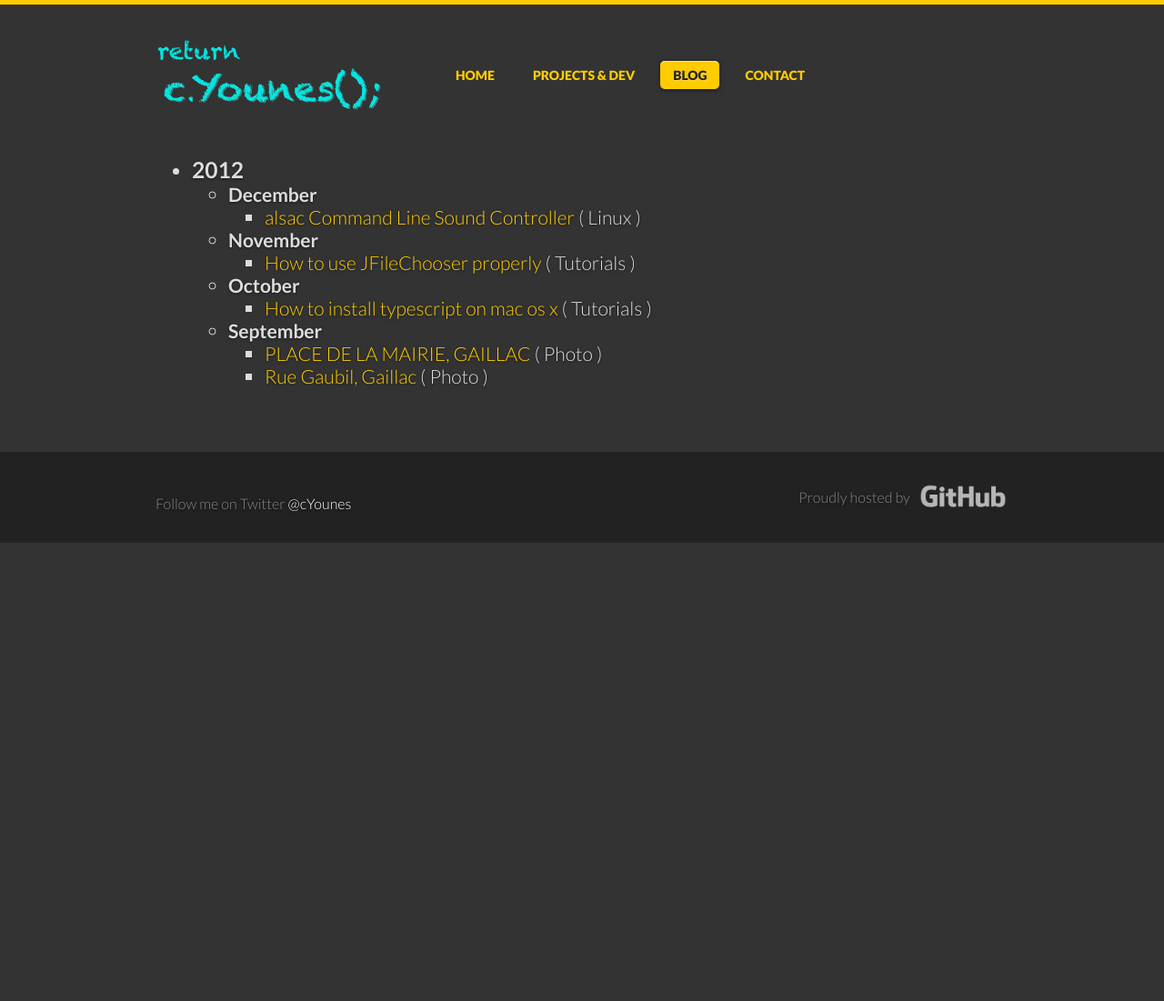
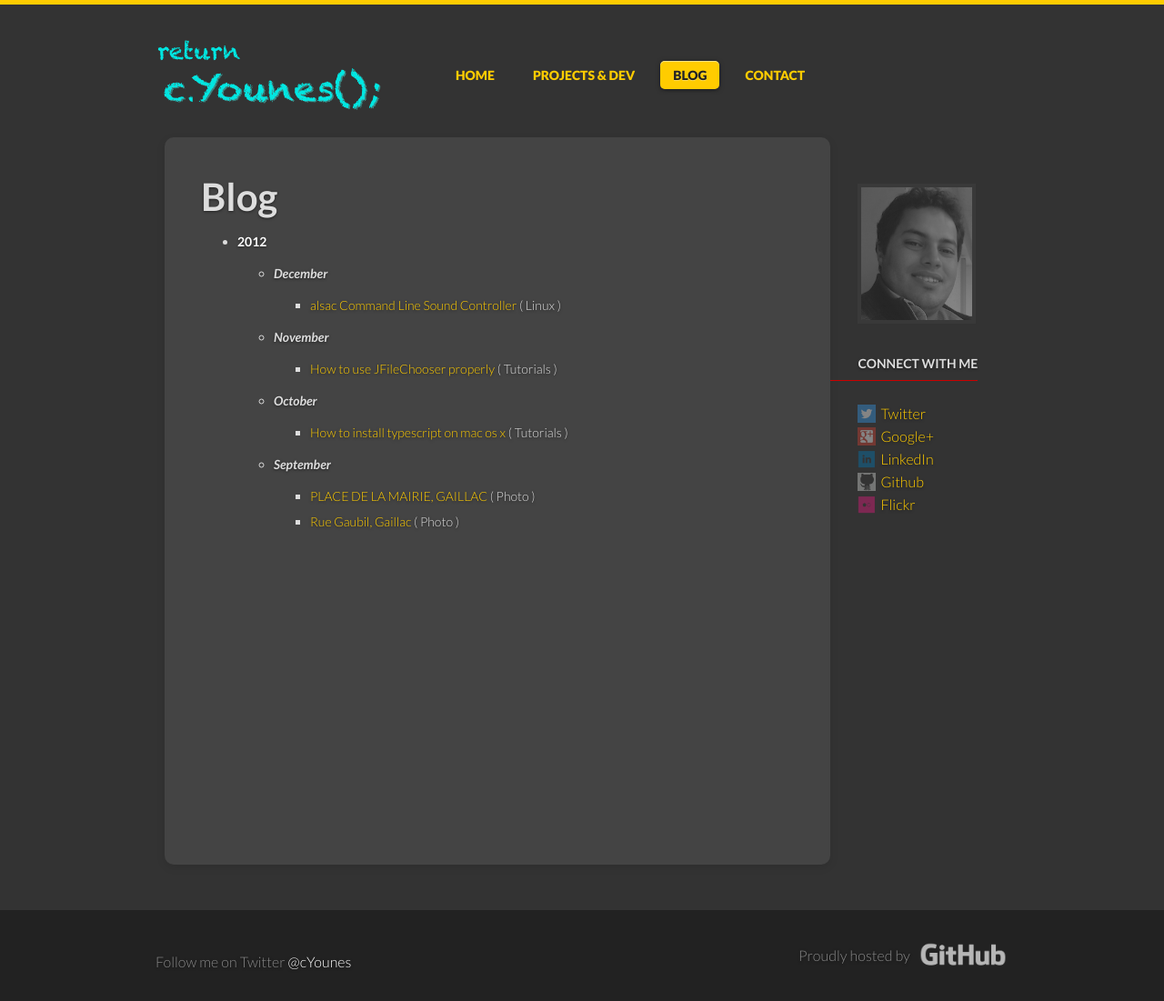
Before and after one commit to cyounes/cyounes.github.io, a Jekyll site: the page built from blog/index.html, in a window 1280 px wide. Shown: the whole page at 91% size. Built offline with Jekyll 4.4.1, drawn with Linux system fonts in a browser that asks for light colours; some web fonts are replaced; Markdown is read by kramdown in place of the engine named in the settings; before the commit the page ends 900 px from its top, so only the background shows below that.

```diff
--- a/_layouts/news.html
+++ b/_layouts/news.html
@@ -1,10 +1,10 @@
 ---
-layout: default
+layout: page
 title: Blog
 ---
 <section class="news">
   <div class="grid">
-    <div class="unit four-fifths">
+    <div class="unit four-fifths" style="font-size:14px;">
       <ul>
         {% for post in site.posts %}
 
@@ -17,10 +17,10 @@ title: Blog
 
             {% if forloop.first %}
                     <!-- year -->
-                    <li><H3>{{ post.date | date: '%Y' }}</h3>
+                    <li><h4>{{ post.date | date: '%Y' }}</h4>
                         <ul>
                             <!-- month -->
-                            <li><h4>{{ post.date | date: '%B' }}</h4>
+                            <li><h5>{{ post.date | date: '%B' }}</h5>
                                 <ul>
             {% else %}
                 <!-- all other posts -->
@@ -32,17 +32,17 @@ title: Blog
                     </li>
                     <!-- /year -->
                     <!-- year -->
-                    <li><h3>{{ post.date | date: '%Y' }}</h3>
+                    <li><h4>{{ post.date | date: '%Y' }}</h4>
                         <ul>
                             <!-- month -->
-                            <li><h4>{{ post.date | date: '%B' }}</h4>
+                            <li><h5>{{ post.date | date: '%B' }}</h5>
                                 <ul>
                     {% elsif month != nmonth %}
                                 </ul>
                             </li>
                             <!-- /month -->
                             <!-- month -->
-                            <li><h4>{{ post.date | date: '%B' }}</h4>
+                            <li><h5>{{ post.date | date: '%B' }}</h5>
                                 <ul>
                     {% endif %}
            {% endif %}
--- a/_layouts/news_item.html
+++ b/_layouts/news_item.html
@@ -18,7 +18,7 @@ layout: post
     </span>
     <a href="https://plus.google.com/u/0/{{ site.googleplus_id }}" class="post-author">
         <img src="https://plus.google.com/s2/photos/profile/{{ site.googleplus_id }}" class="avatar" />
-    </a>by <a href="https://plus.google.com/u/0/{{ site.googleplus_id }}">{{ site.site_owner }}</a>
+    </a>by <a href="https://plus.google.com/u/0/{{ site.googleplus_id }}?rel=author">{{ site.site_owner }}</a>
     <!--
     <a href="https://github.com/{{ page.author }}" class="post-author">
       <img src="https://github.com/{{ page.author }}.png" class="avatar" />
--- /dev/null
+++ b/_layouts/page.html
@@ -0,0 +1,24 @@
+---
+layout: default
+---
+
+  <section class="docs">
+    <div class="grid">
+
+        <!-- {% include docs_contents_mobile.html %} -->
+
+      <div class="unit four-fifths">
+        <article>
+        <!-- <h1>{{ page.title }}</h1> -->
+        <h1>{{ page.title }}</h1>
+          {{ content }}
+          <!-- {% include section_nav.html %} -->
+        </article>
+      </div>
+
+      <!-- {% include docs_contents.html %} -->
+      {% include sidebar.html %}
+      <div class="clear"></div>
+
+    </div>
+  </section>
--- a/_layouts/projects.html
+++ b/_layouts/projects.html
@@ -31,7 +31,7 @@ layout: default
 
           {{ content }}
           <br />
-          By <a href="https://plus.google.com/u/0/103534699878002934181/">Younes Cheikh</a>
+          By <a href="https://plus.google.com/u/0/103534699878002934181?rel=author">Younes Cheikh</a>
           {% if page.comments %}
           <div id="disqus_thread"></div>
               <script type="text/javascript">
```
